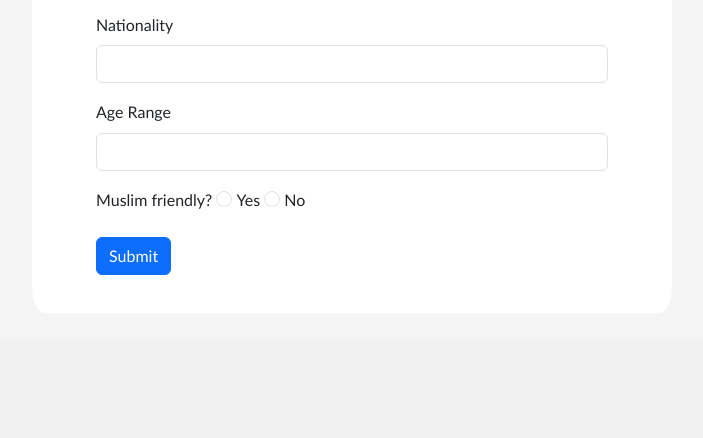
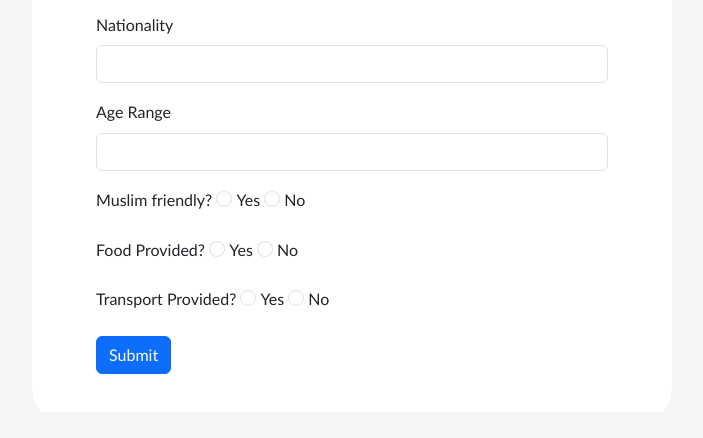
Before and after one commit to Gunslingahhh/JUMPA, a PHP site: page /php/createpost.php in a window 1280 px wide. Shown: the part 1115-1553 px from the top of the page, without its empty margins (288-991 px from the left). Before the commit the page ends 1428 px from the top, so only its background shows below. Run offline with PHP 8.4, Linux system fonts and the light colour scheme; the visitor is signed in with stand-in values (Sample User, id 1).

Commit message:
Changing IC input from sign up page to edit profile page

```diff
--- a/php/createpost.php
+++ b/php/createpost.php
@@ -144,12 +144,36 @@ if (!isset($_SESSION['username'])) {
 
                         <div class="mb-3">
                             <label for="fullname" class="form-label">Muslim friendly?</label>
-                            <input type="radio" class="form-check-input" name="muslimfriendly" value="Yes" id="muslimfriendly1" required>
+                            <input type="radio" class="form-check-input" name="muslimfriendly" value="1" id="muslimfriendly1" required>
                             <label class="form-check-label" for="muslimfriendly1">
                                 Yes
                             </label>
-                            <input type="radio" class="form-check-input" name="muslimfriendly" value="No" id="muslimfriendly2" required>
+                            <input type="radio" class="form-check-input" name="muslimfriendly" value="0" id="muslimfriendly2" required>
                             <label class="form-check-label" for="muslimfriendly2">
+                                No
+                            </label>
+                        </div>
+
+                        <div class="mb-3">
+                            <label for="fullname" class="form-label">Food Provided?</label>
+                            <input type="radio" class="form-check-input" name="foodprovision" value="1" id="foodprovision1" required>
+                            <label class="form-check-label" for="foodprovision1">
+                                Yes
+                            </label>
+                            <input type="radio" class="form-check-input" name="foodprovision" value="0" id="foodprovision2" required>
+                            <label class="form-check-label" for="foodprovision2">
+                                No
+                            </label>
+                        </div>
+
+                        <div class="mb-3">
+                            <label for="fullname" class="form-label">Transport Provided?</label>
+                            <input type="radio" class="form-check-input" name="transportprovision" value="1" id="transportprovision1" required>
+                            <label class="form-check-label" for="transportprovision1">
+                                Yes
+                            </label>
+                            <input type="radio" class="form-check-input" name="transportprovision" value="0" id="transportprovision2" required>
+                            <label class="form-check-label" for="transportprovision2">
                                 No
                             </label>
                         </div>
--- a/signup.php
+++ b/signup.php
@@ -31,10 +31,6 @@ session_start();
                     <input type="password" class="form-control" id="confirmpassword" name="confirmpassword" placeholder="Confirm Password" required>
                     <label for="confirmpassword">Confirm Password</label>
                 </div>
-                <div class="form-floating mb-2">
-                    <input type="text" class="form-control" id="icnumber" name="icnumber" placeholder="IC Number" required>
-                    <label for="icnumber">IC Number</label>
-                </div>
                 <button type="submit" name="signup-submit" class="btn btn-danger w-full d-flex justify-content-center mx-auto px-5">Sign Up</button>
                 <p class="text-center mt-2">Or sign up with:</p>
                 <div class="external-signin-links">
```
Also changed, not shown: php/createpost_process.php (+8 -2 lines), php/createprofile.php (+7 -1 lines), php/createprofile_process.php (+12 -0 lines), php/jobboard_detail.php (+23 -1 lines), php/signup_process.php (+0 -13 lines).
